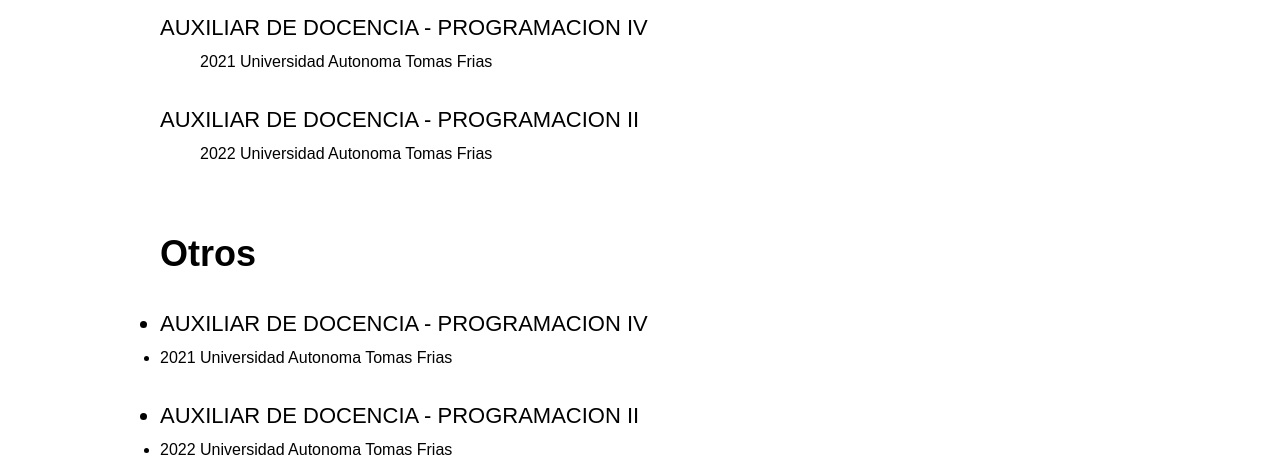
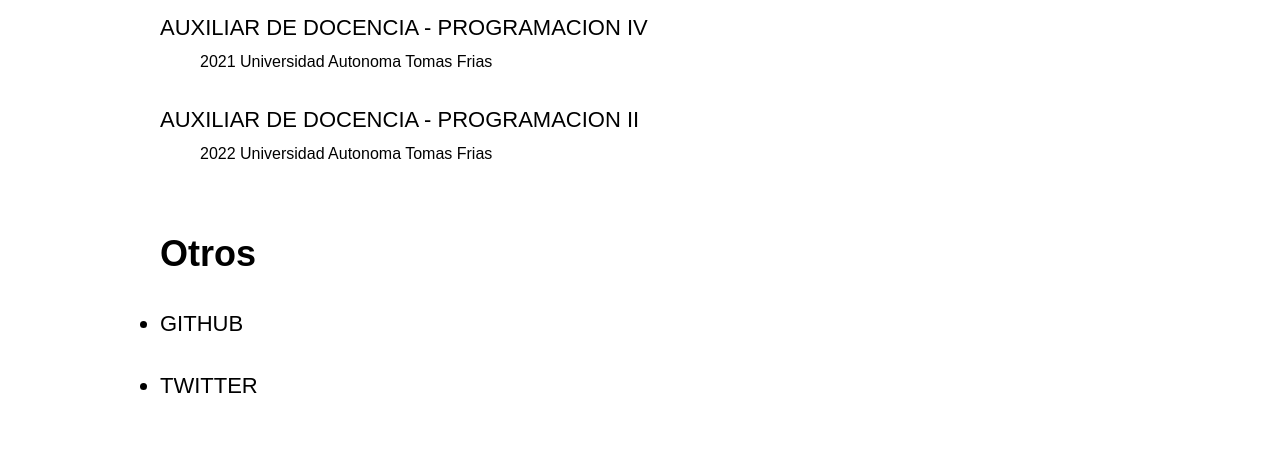
Before and after one commit to solterrazas/solterrazas.github.com, a plain HTML site: page curso1/index.html in a window 1280 px wide. Shown: the part 567-1042 px from the top of the page. After the commit the page ends 982 px from the top, so only its background shows below. Drawn offline with Linux system fonts and the light colour scheme.

Commit message:
actualizacion

```diff
--- a/curso1/index.html
+++ b/curso1/index.html
@@ -49,10 +49,8 @@
                 <h3 style="font-size: 36px; font-weight: 700;">Otros</h3>
                 <div>
                     <ul style="margin-top: 12px; padding: 0px;">
-                        <li style="font-size: 22px; text-transform: uppercase;margin-bottom: 12px;margin-top: 36px;">Auxiliar de Docencia - Programacion IV </li>
-                        <li>2021 Universidad Autonoma Tomas Frias</li>
-                        <li style="font-size: 22px; text-transform: uppercase;margin-bottom: 12px;margin-top: 36px;">Auxiliar de Docencia - Programacion II </li>
-                        <li>2022 Universidad Autonoma Tomas Frias</li>
+                        <li style="font-size: 22px; text-transform: uppercase;margin-bottom: 12px;margin-top: 36px;">Github </li>
+                        <li style="font-size: 22px; text-transform: uppercase;margin-bottom: 12px;margin-top: 36px;">Twitter</li>
                     </ul>
                 </div>
             </div>
```
